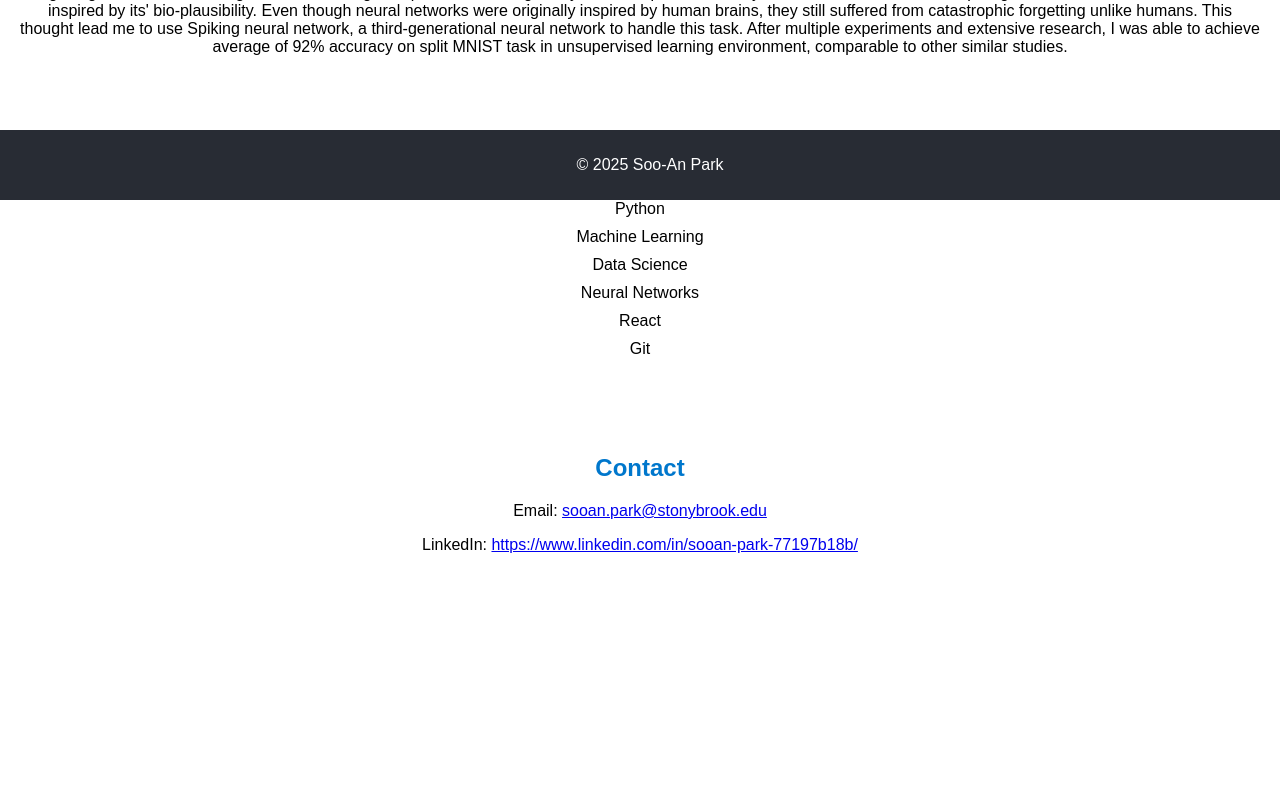
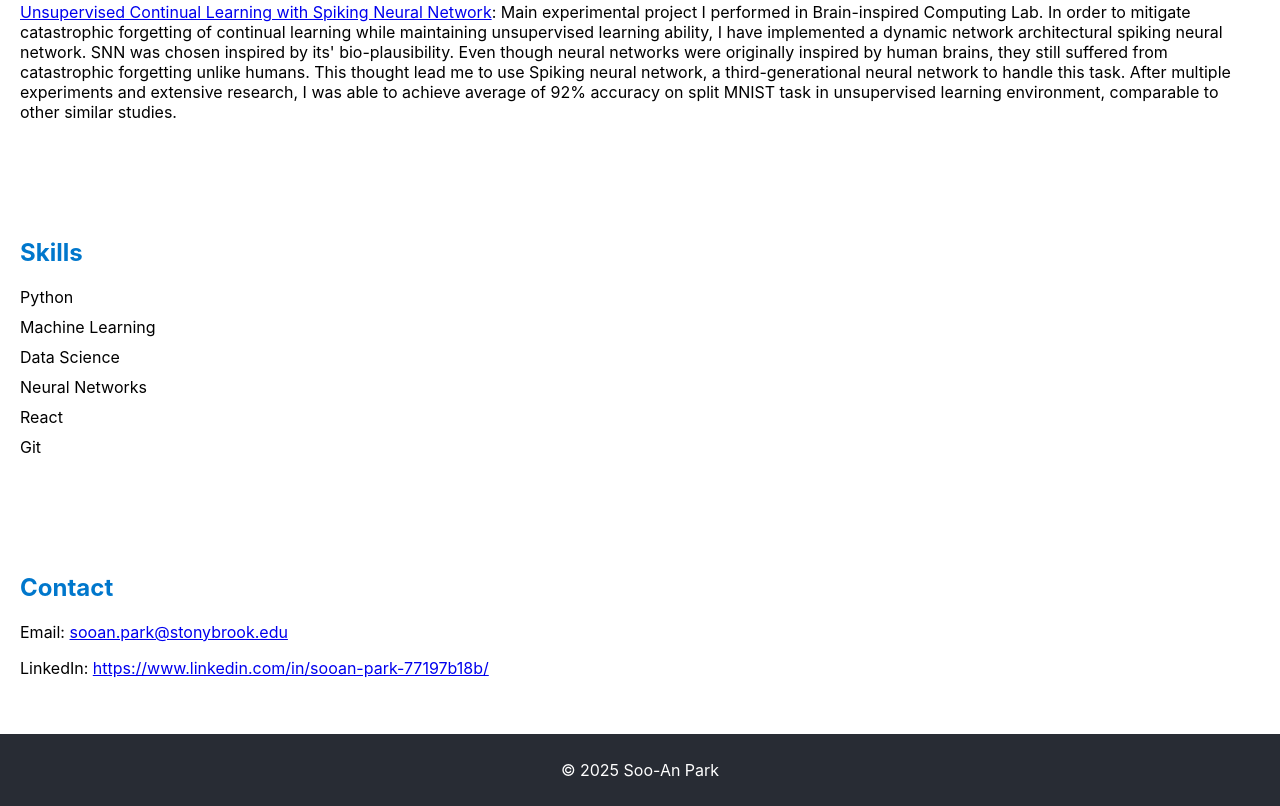
Before and after one commit to sooanp/sooanp.github.io, a React (Create React App) app in the folder my_portfolio/: page / in a window 1280 px wide. Shown: the part 600-1406 px from the top of the page. Before the commit the page ends 1210 px from the top, so only its background shows below. Built offline with nearby package versions, Linux system fonts and the light colour scheme.

Commit message:
contact update

```diff
--- a/my_portfolio/src/App.css
+++ b/my_portfolio/src/App.css
@@ -1,11 +1,16 @@
-.App {
-  font-family: Arial, sans-serif;
-  text-align: center;
-  margin: 0;
-  padding: 0;
+body, html {
+  height: 100%; /* Ensure the page takes the full height */
+  margin: 0; /* Remove default margin */
+  padding: 0; /* Remove default padding */
 }
 
-.App-header {
+.App {
+  display: flex;
+  flex-direction: column;
+  min-height: 100vh; /* Ensure the app takes at least the full height of the viewport */
+}
+
+header {
   background-color: #282c34;
   color: white;
   padding: 50px;
@@ -37,7 +42,6 @@ footer {
   background-color: #282c34;
   color: white;
   padding: 10px;
-  position: absolute;
-  bottom: 0;
-  width: 100%;
+  text-align: center;
+  margin-top: auto; /* Pushes the footer to the bottom */
 }
--- a/my_portfolio/src/App.js
+++ b/my_portfolio/src/App.js
@@ -49,8 +49,8 @@ function App() {
 
       <section id="contact">
         <h2>Contact</h2>
-        <p>Email: <a href="mailto:sooanpark@example.com">sooan.park@stonybrook.edu</a></p>
-        <p>LinkedIn: <a href="https://linkedin.com/in/sooanpark">https://www.linkedin.com/in/sooan-park-77197b18b/</a></p>
+        <p>Email: <a href="mailto:sooan.park@stonybrook.edu">sooan.park@stonybrook.edu</a></p>
+        <p>LinkedIn: <a href="https://www.linkedin.com/in/sooan-park-77197b18b/">https://www.linkedin.com/in/sooan-park-77197b18b/</a></p>
       </section>
 
       <footer>
```
